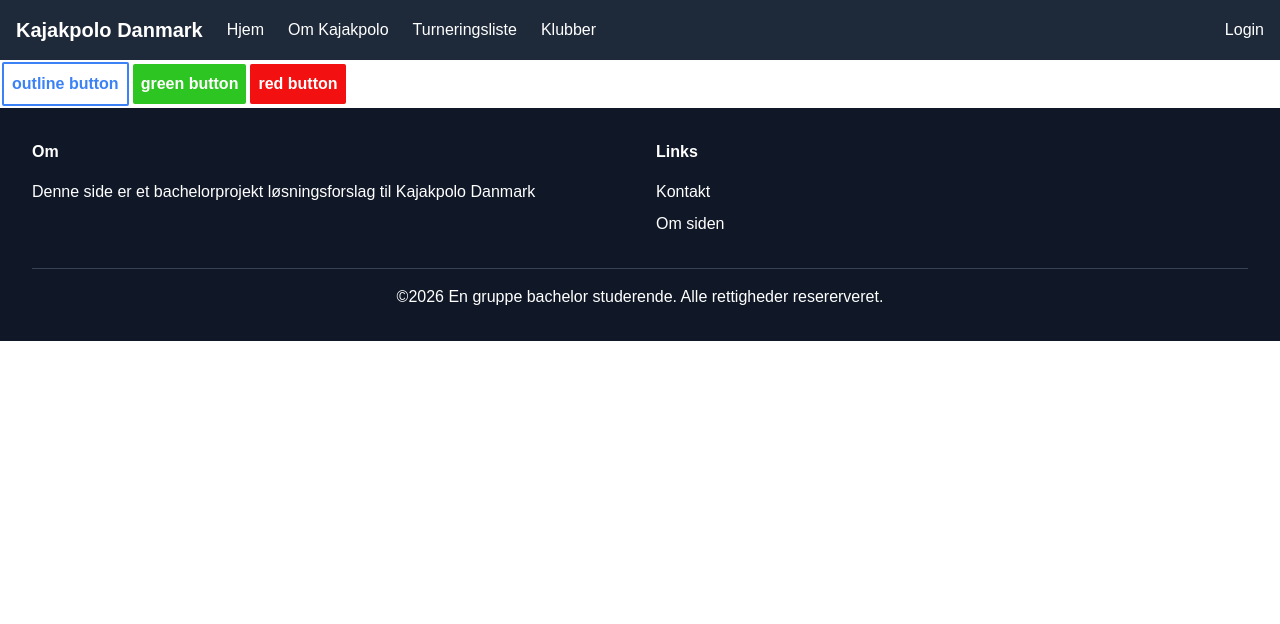
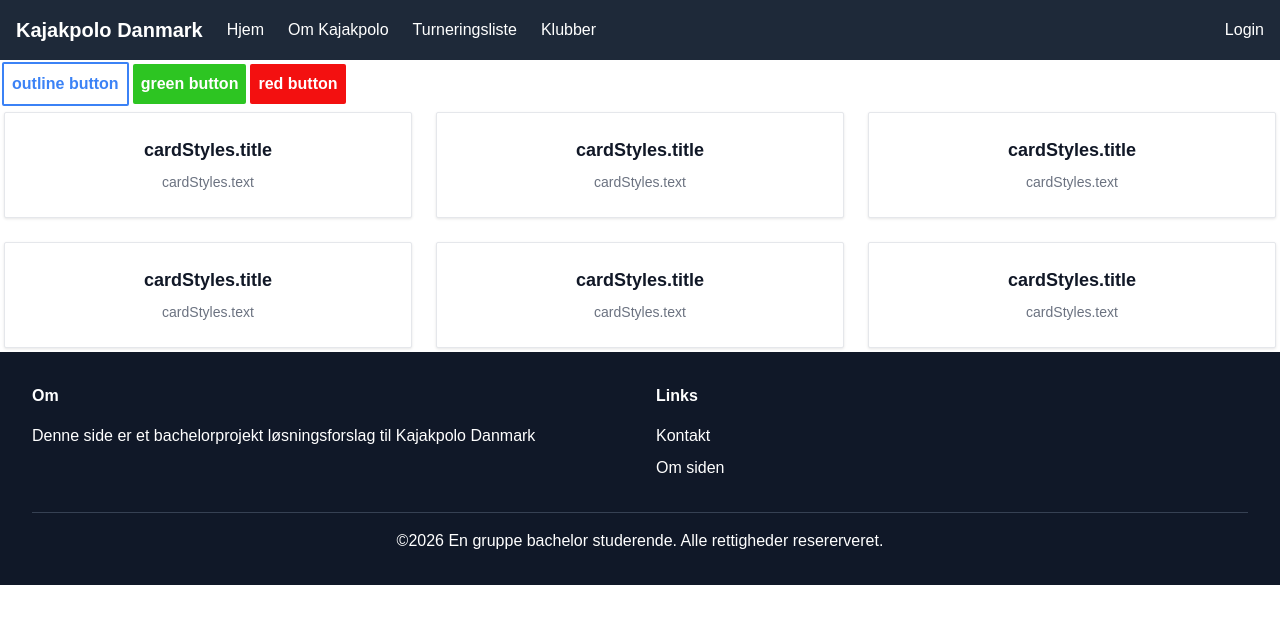
Before and after one commit to TacoKarl/kpolo, a Next.js app in the folder frontend/: page /components in a window 1280 px wide. Shown: the top 624 px of the page. Built offline with nearby package versions, Linux system fonts and the light colour scheme; no server answers.

Commit message:
component styles

```diff
--- a/frontend/src/app/admin/components/AdminTournamentsPage.tsx
+++ b/frontend/src/app/admin/components/AdminTournamentsPage.tsx
@@ -10,6 +10,9 @@ import {
     UpdateTournamentDocument
 } from "@/generated/graphql";
 import {Toast} from "@/app/components/ui/Toast";
+import {Card} from "@/components/Card";
+import cardStyles from "@/components/Card/Card.module.css"
+import formStyles from "@/styles/Forms.module.css"
 
 type EditableDivision = {
     id: number;
@@ -202,17 +205,17 @@ export default function AdminTournamentsPage() {
                 <h1>Allerede registrerede turneringer</h1>
                 <div className="grid grid-cols-1 md:grid-cols-2 lg:grid-cols-3 gap-4">
                     {tournamentsData?.tournaments.map(t => (
-                        <div
+                        <Card
                             key={t.id}
-                            className="border rounded-lg p-4 shadow hover:shadow-lg cursor-pointer"
                             onClick={() => setSelectedTournamentId(String(t.id))}
                         >
-                            <h2 className="font-bold">{t.name}</h2>
-                            <p>Sæson: {t.season}</p>
-                            <p>Divisioner: {t.divisions?.length ?? 0}</p>
-                            <p>Datoer: {t.dates?.map(d => new Date(d.date).toLocaleDateString("da-DK")).join(", ")}
+                            <h2 className={cardStyles.title}>{t.name}</h2>
+                            <p className={cardStyles.text}>Sæson: {t.season}</p>
+                            <p className={cardStyles.text}>Divisioner: {t.divisions?.length ?? 0}</p>
+                            <p className={cardStyles.text}>
+                                Datoer: {t.dates?.map(d => new Date(d.date).toLocaleDateString("da-DK")).join(", ")}
                             </p>
-                        </div>
+                        </Card>
                     ))}
                 </div>
 
@@ -321,29 +324,35 @@ export default function AdminTournamentsPage() {
                     onClose={() => setToastOpen(false)}
                 />
             </div>
-                <h1>Registrer ny turnering</h1>
+            <div className="grid grid-cols-1 md:grid-cols-2 lg:grid-cols-3 gap-4">
+                <Card variant='blackSpace'>none</Card>
+                <Card variant='form'>
+                    <h1 className={cardStyles.title}>Registrer ny turnering</h1>
                     <input
+                        className={formStyles.input}
                         type={"text"}
                         placeholder={"Danmarksturneringen"}
                         onChange={(e) =>
                             setTournamentName(e.target.value)}
                     />
                     <input
+                        className={formStyles.input}
                         type={"text"}
                         placeholder={"Sæson"}
                         onChange={(e) =>
                             setTournamentSeason(e.target.value)}
                     />
                     <div className="flex items-center gap-3">
-                    <h2>Tilføj datoer:</h2>
+                        <h2 className={cardStyles.title}>Tilføj datoer:</h2>
                         <label className="switch">
-                        <input type="checkbox" id="publicToggle" onClick={toggleDates} />
+                            <input className={cardStyles.text} type="checkbox" id="publicToggle" onClick={toggleDates} />
                                 <span className="slider"></span>
                         </label>
                     </div>
                     {dates.map((d, index) => (
                         <div key={index} className="flex gap-2 items-center">
                             <input
+                                className={cardStyles.text}
                                 type="date"
                                 value={d.date}
                                 onChange={(e) => {
@@ -437,6 +446,8 @@ export default function AdminTournamentsPage() {
                     >
                         +
                     </button>
+                </Card>
+            </div>
                 <button
                     className="hover:cursor-pointer border-black border-2 rounded-lg h-7"
                     onClick={handleCreateTournament}
--- a/frontend/src/app/components/page.tsx
+++ b/frontend/src/app/components/page.tsx
@@ -1,4 +1,8 @@
 import {Button} from "@/components/Button";
+import {Card} from "@/components/Card";
+import layoutStyles from "@/styles/Layout.module.css"
+import formStyles from "@/styles/Forms.module.css"
+import cardStyles from "@/components/Card/Card.module.css"
 
 export default function Components () {
     return (
@@ -6,6 +10,32 @@ export default function Components () {
             <Button variant='outline'>outline button</Button>
             <Button variant='green'>green button</Button>
             <Button variant='red'>red button</Button>
+            <div className="grid grid-cols-1 md:grid-cols-2 lg:grid-cols-3 gap-4">
+                <Card variant='info' >
+                    <h2 className={cardStyles.title}>cardStyles.title</h2>
+                    <p className={cardStyles.text}>cardStyles.text</p>
+                </Card>
+                <Card variant='info' >
+                    <h2 className={cardStyles.title}>cardStyles.title</h2>
+                    <p className={cardStyles.text}>cardStyles.text</p>
+                </Card>
+                <Card variant='info' >
+                    <h2 className={cardStyles.title}>cardStyles.title</h2>
+                    <p className={cardStyles.text}>cardStyles.text</p>
+                </Card>
+                <Card variant='info' >
+                    <h2 className={cardStyles.title}>cardStyles.title</h2>
+                    <p className={cardStyles.text}>cardStyles.text</p>
+                </Card>
+                <Card variant='info' >
+                    <h2 className={cardStyles.title}>cardStyles.title</h2>
+                    <p className={cardStyles.text}>cardStyles.text</p>
+                </Card>
+                <Card variant='info' >
+                    <h2 className={cardStyles.title}>cardStyles.title</h2>
+                    <p className={cardStyles.text}>cardStyles.text</p>
+                </Card>
+            </div>
         </>
     )
 }
--- a/frontend/src/components/Button/Button.tsx
+++ b/frontend/src/components/Button/Button.tsx
@@ -5,7 +5,7 @@ interface ButtonProps {
     children: React.ReactNode;
     variant?: 'green' | 'red' | 'outline'; // Valgfri prop
 }
-export const Button = ({ children, variant = 'primary' }: ButtonProps) => {
+export const Button = ({ children, variant = 'outline' }: ButtonProps) => {
     const buttonClass = `${styles.btn} ${styles[variant]}`;
 
     return (
--- /dev/null
+++ b/frontend/src/components/Card/Card.module.css
@@ -0,0 +1,43 @@
+/* src/components/Card/Card.module.css */
+.card {
+    margin: 0.25rem;
+    background: #ffffff;
+    border: 1px solid #e5e7eb;
+    border-radius: 2px;
+    padding: 1.5rem;
+    box-shadow: 0 1px 3px rgba(0,0,0,0.1);
+    transition: transform 0.2s, box-shadow 0.2s;
+    display: flex;
+    flex-direction: column;
+    gap: 0.5rem;
+    align-items: center;
+}
+
+.card:hover {
+    transform: translateY(-4px);
+    box-shadow: 0 10px 20px rgba(0,0,0,0.08);
+    border-color: #d1d5db;
+}
+
+.title {
+    font-size: 1.125rem;
+    font-weight: 700;
+    color: #111827;
+    margin: 0;
+}
+
+.text {
+    font-size: 0.875rem;
+    color: #6b7280;
+}
+
+.input {
+    width: 75%;
+    color: black;
+    border: black solid 1px;
+    padding: 0.5rem;
+}
+
+.blackSpace {
+    opacity: 0;
+}
--- /dev/null
+++ b/frontend/src/components/Card/Card.tsx
@@ -0,0 +1,20 @@
+import React from 'react';
+import styles from './Card.module.css';
+
+interface CardProps {
+    children: React.ReactNode;
+    onClick?: () => void;
+    variant?: 'form' | 'info' | 'blackSpace'; // Gør det muligt at tilføje ekstra margin udefra
+}
+
+export const Card = ({ children, onClick, variant = 'info' }: CardProps) => {
+    const cardClass = `${styles.card} ${styles[variant]}`
+    return (
+        <div
+            className={cardClass}
+            onClick={onClick}
+        >
+            {children}
+        </div>
+    );
+};
--- /dev/null
+++ b/frontend/src/components/Card/index.ts
@@ -0,0 +1 @@
+export * from './Card';
--- /dev/null
+++ b/frontend/src/styles/Forms.module.css
@@ -0,0 +1,24 @@
+/* src/styles/Form.module.css */
+.input, .select {
+    width: fit-content;
+    padding: 0.6rem 0.8rem;
+    border: 1px solid #d1d5db;
+    border-radius: 6px;
+    font-size: 0.95rem;
+    transition: border-color 0.2s;
+    color: black;
+}
+
+.input:focus, .select:focus {
+    outline: none;
+    border-color: #2563eb;
+    box-shadow: 0 0 0 3px rgba(37, 99, 235, 0.1);
+}
+
+.section {
+    margin-top: 2rem;
+    padding: 1.5rem;
+    background: #f9fafb;
+    border-radius: 12px;
+    max-width: 500px;
+}
--- /dev/null
+++ b/frontend/src/styles/Layout.module.css
@@ -0,0 +1,16 @@
+/* src/styles/Layout.module.css */
+.grid {
+    display: grid;
+    gap: 1.5rem;
+    grid-template-columns: repeat(1, 1fr);
+}
+
+@media (min-width: 768px) { .grid { grid-template-columns: repeat(2, 1fr); } }
+@media (min-width: 1024px) { .grid { grid-template-columns: repeat(3, 1fr); } }
+
+.flexHeader {
+    display: flex;
+    justify-content: space-between;
+    align-items: center;
+    margin-bottom: 1.5rem;
+}
```
Also changed, not shown: frontend/src/components/Button/index.ts (line endings or trailing spaces). Lines whose indentation alone changed are shown as unchanged.
